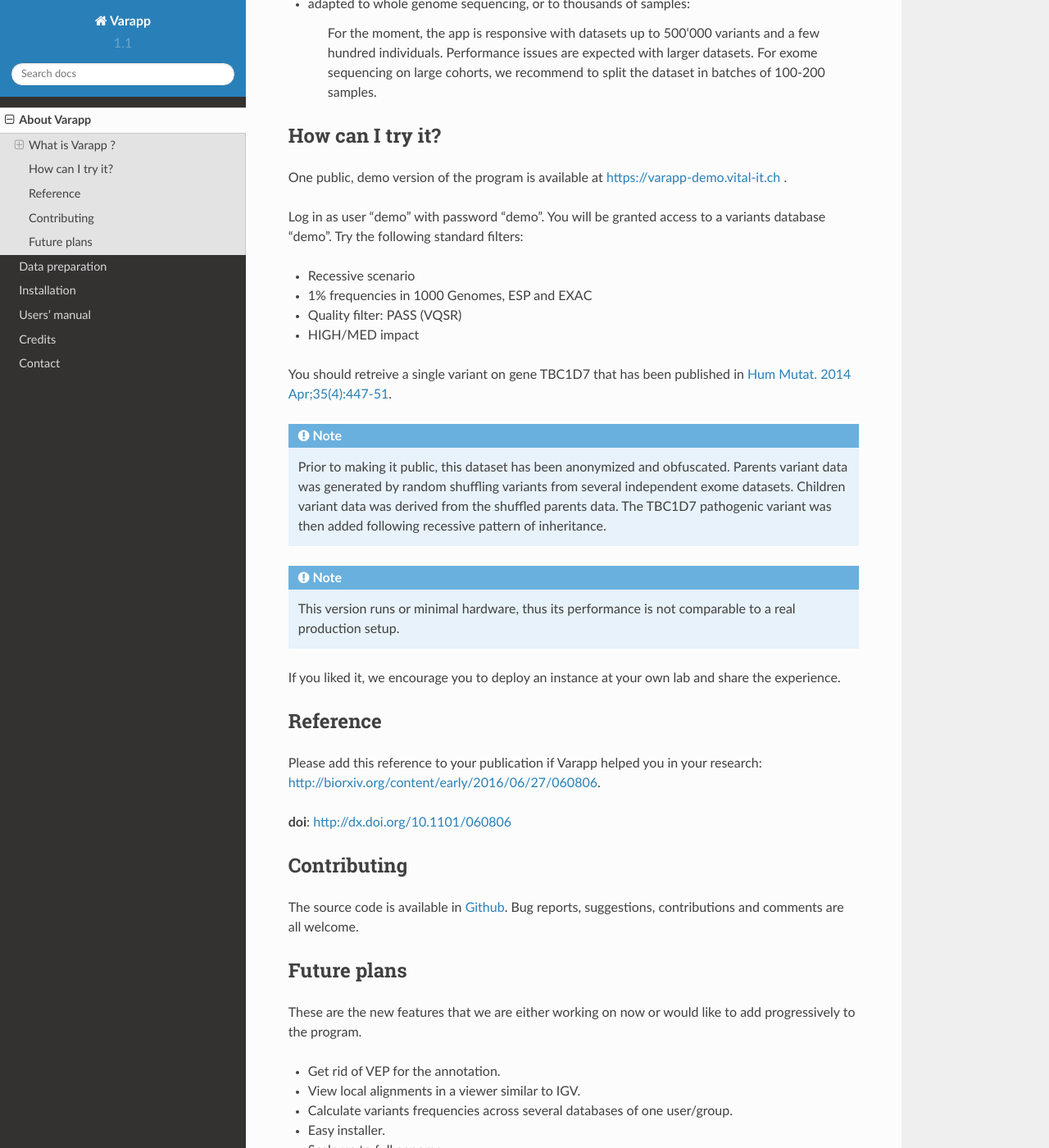
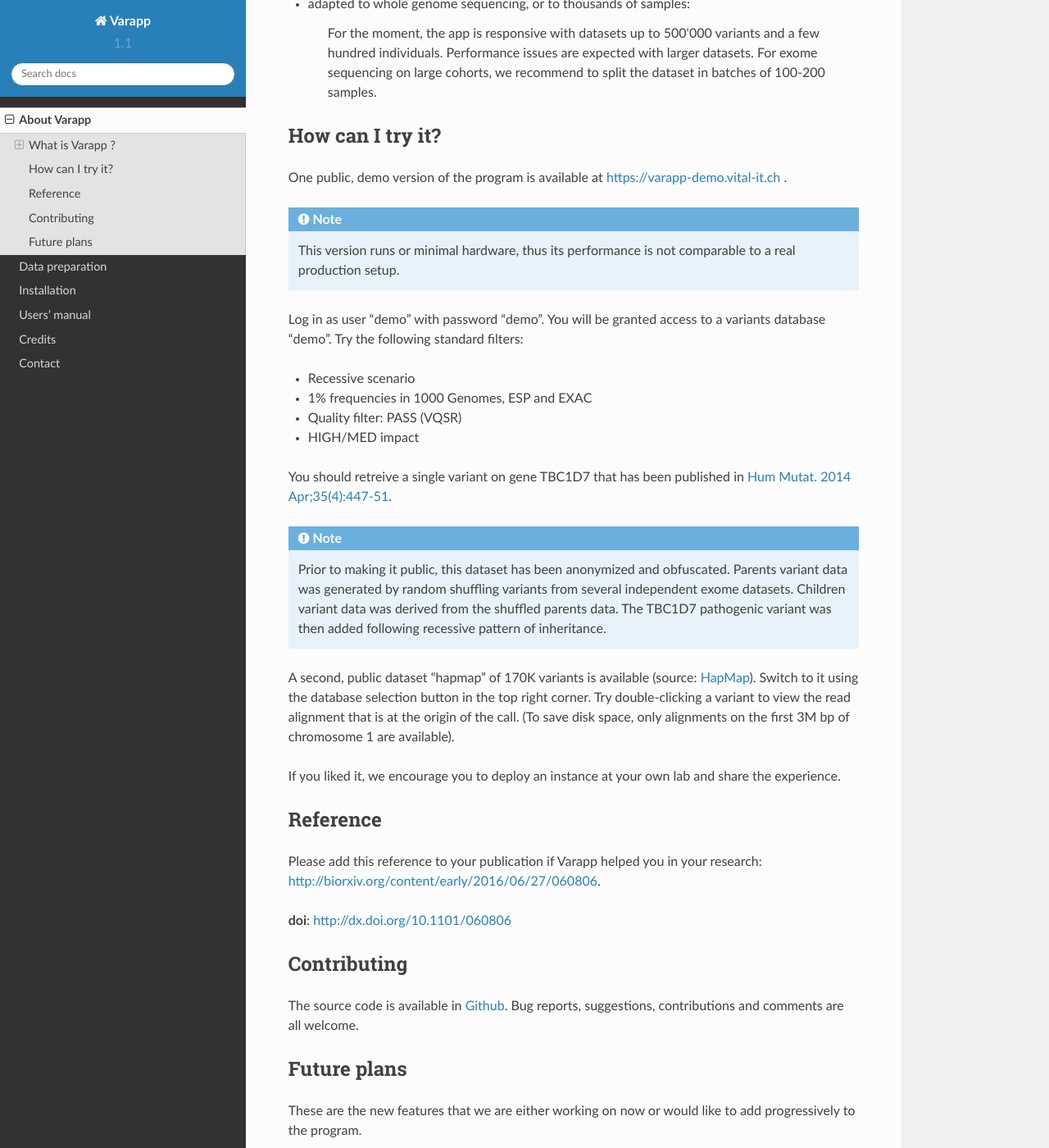
Before and after one commit to varapp/varapp-docs, a Sphinx documentation site: the page built from docs/src/about.rst, in a window 1280 px wide and 1400 px high, scrolled down 1983 px. Shown: the whole window at 82% size. Built offline with Sphinx 7.4.7 and the Read the Docs theme 2.0.0, drawn with Linux system fonts in a browser that asks for light colours.

Commit message:
Mention HapMap demo dataset and IGV alignments view for it.

```diff
--- a/docs/src/about.rst
+++ b/docs/src/about.rst
@@ -94,6 +94,11 @@
 One public, demo version of the program is available at
 `https://varapp-demo.vital-it.ch <https://varapp-demo.vital-it.ch>`_ .
 
+.. note::
+
+    This version runs or minimal hardware, thus its performance is not comparable
+    to a real production setup.
+
 Log in as user "demo" with password "demo".
 You will be granted access to a variants database "demo".
 Try the following standard filters:
@@ -114,10 +119,12 @@
     shuffled parents data. The TBC1D7 pathogenic variant was then added
     following recessive pattern of inheritance.
 
-.. note::
-
-    This version runs or minimal hardware, thus its performance is not comparable
-    to a real production setup.
+A second, public dataset "hapmap" of 170K variants is available
+(source: `HapMap <http://sra.dnanexus.com/studies/SRP007298/runs>`_).
+Switch to it using the database selection button in the top right corner.
+Try double-clicking a variant to view the read alignment that
+is at the origin of the call. (To save disk space, only alignments
+on the first 3M bp of chromosome 1 are available).
 
 If you liked it, we encourage you to deploy an instance at your own lab
 and share the experience.
```
